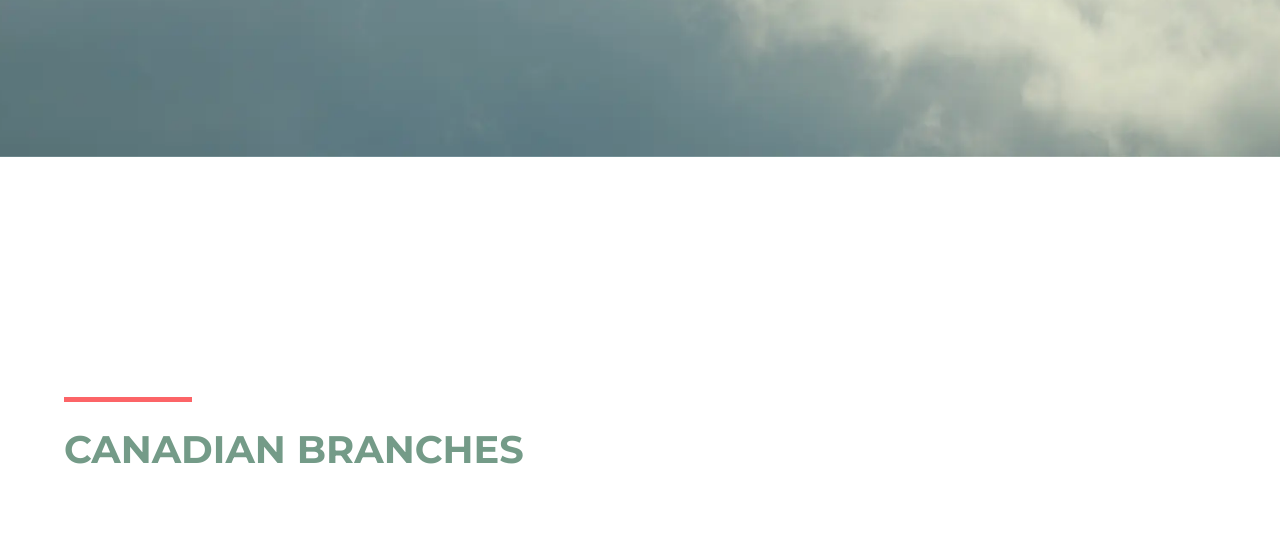
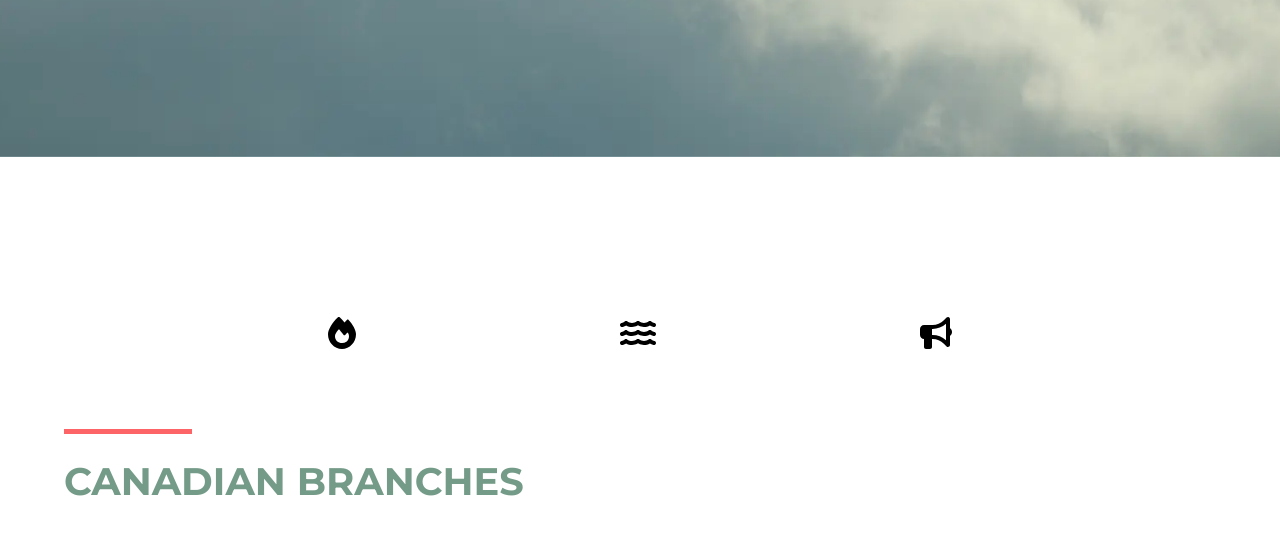
Before and after one commit to albertguo2006/ecf_website, a website: page src/about-us/index.html in a window 1280 px wide. Shown: the part 643-1178 px from the top of the page. Drawn offline with Linux system fonts and the light colour scheme.

Commit message:
Attempt the adding of icons

```diff
--- a/src/about-us/index.html
+++ b/src/about-us/index.html
@@ -36,7 +36,11 @@
                 </div>
             </div>
             <div class="about-us-2">
-                <div></div>
+                <div class="about-us-2__work">
+                    <div><i class="fa-solid fa-fire fa-2xl"></i></div>
+                    <div><i class="fa-solid fa-water fa-2xl"></i></div>
+                    <div><i class="fa-solid fa-bullhorn fa-2xl"></i></div>
+                </div>
                 <div>
                     <div class="orange-bar"></div>
                     <h1>CANADIAN BRANCHES</h1>
--- a/src/assets/styles.css
+++ b/src/assets/styles.css
@@ -649,6 +649,13 @@ footer .footer__socials {
     padding: 20vh 5vw 10vh;
 }
 
+.about-us-2__work {
+    display: flex;
+    flex-direction: row;
+    justify-content: space-evenly;
+    /* TODO green circles around the icons */
+}
+
 .about-us-2 > div:last-child {
     display: flex;
     flex-direction: column;
```
